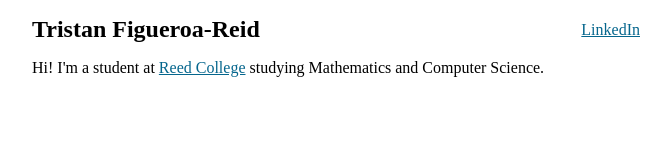
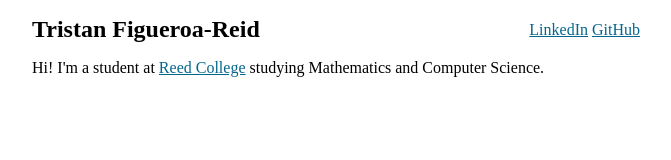
Before and after one commit to tristan-f-r/webpage-c, a SvelteKit app: page / in a window 1280 px wide. Shown: the top 160 px of the page, without its empty margins (304-975 px from the left). Built offline with nearby package versions, Linux system fonts and the light colour scheme; a web font is replaced by a local one.

Commit message:
chore: add gh link

```diff
--- a/src/routes/+layout.svelte
+++ b/src/routes/+layout.svelte
@@ -10,6 +10,7 @@
 			<h1>Tristan Figueroa-Reid</h1>
 			<div class="links">
 				<a href="https://www.linkedin.com/in/tristan-reid/">LinkedIn</a>
+				<a href="https://github.com/tristan-f-r">GitHub</a>
 			</div>
 		</nav>
 
```
